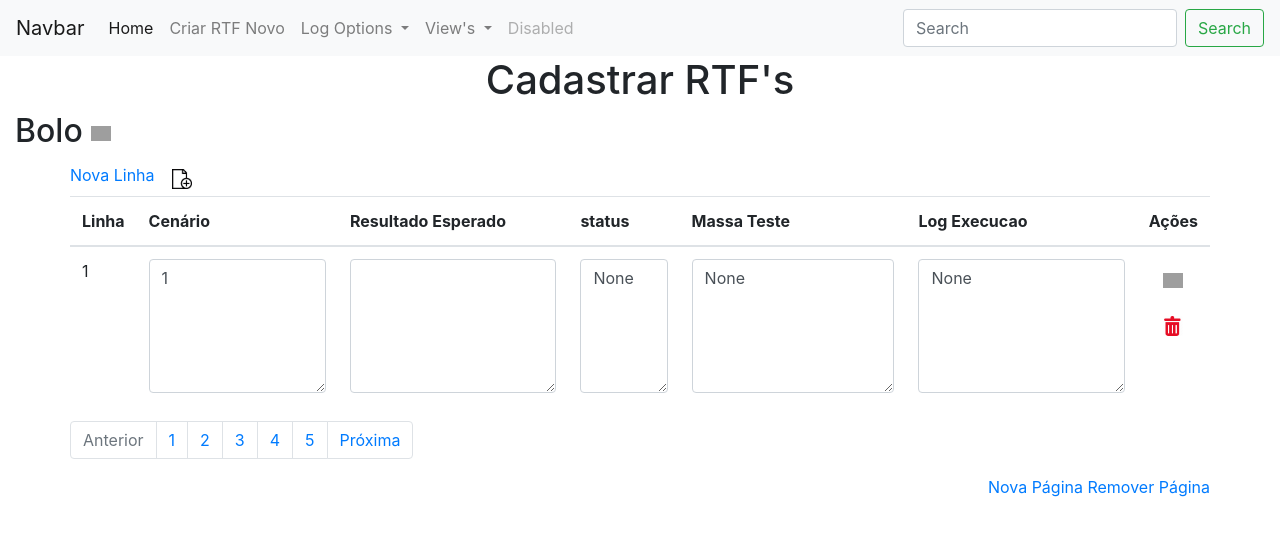
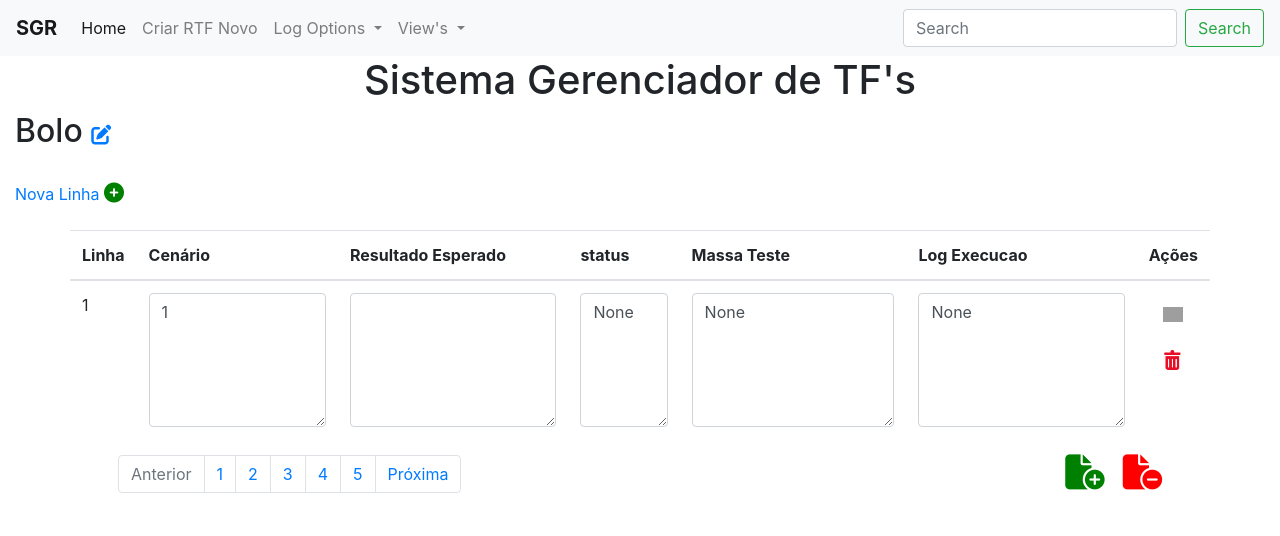
Before and after one commit to jhow-72/CRUD-RTFs, a Flask app: page /viewCenarios/1/1 in a window 1280 px wide. Shown: the top 536 px of the page. Run offline with Flask 2, Linux system fonts and the light colour scheme; data comes from the database, SQL or seed files in the repository; both versions use the stored data as it was after the commit; some libraries are stand-ins or nearby versions; grey boxes are pictures that could not be loaded.

Commit message:
mais mudanças esteticas na viewCenarios - também houve alguns ajustes no base.html

```diff
--- a/templates/base.html
+++ b/templates/base.html
@@ -8,7 +8,7 @@
 </head>
     <body>
         <nav class="navbar navbar-expand-lg navbar-light bg-light">
-            <a class="navbar-brand" href="#">Navbar</a>
+            <a class="navbar-brand" href="{{ url_for('index') }}" style="font-weight:700;">SGR</a>
             <button class="navbar-toggler" type="button" data-toggle="collapse" data-target="#navbarSupportedContent"
                     aria-controls="navbarSupportedContent" aria-expanded="false" aria-label="Toggle navigation">
                 <span class="navbar-toggler-icon"></span>
@@ -46,13 +46,7 @@
                         <div class="dropdown-menu" aria-labelledby="navbarDropdown">
                             <a class="dropdown-item" href="{{url_for('viewUsers')}}">View Users</a>
                             <a class="dropdown-item" href="{{ url_for('viewRTF')}}">View RTF's</a>
-                            <div class="dropdown-divider"></div>
-                            <a class="dropdown-item" href="#">Something else here</a>
                         </div>
-                    </li>
-
-                    <li class="nav-item">
-                        <a class="nav-link disabled" href="#" tabindex="-1" aria-disabled="true">Disabled</a>
                     </li>
                 </ul>
                 <form class="form-inline my-2 my-lg-0">
@@ -63,7 +57,7 @@
         </nav>
 
         <div class="container-fluid">
-            <h1 style="style=color:red;text-align:center;">Cadastrar RTF's</h1>
+            <h1 style="style=color:red;text-align:center;">Sistema Gerenciador de TF's</h1>
             {% block content %}{% endblock %}
         </div>
 
@@ -76,5 +70,6 @@
         <script src="https://cdn.jsdelivr.net/npm/bootstrap@4.3.1/dist/js/bootstrap.min.js"
                 integrity="sha384-JjSmVgyd0p3pXB1rRibZUAYoIIy6OrQ6VrjIEaFf/nJGzIxFDsf4x0xIM+B07jRM"
                 crossorigin="anonymous"></script>
+        <script src="https://kit.fontawesome.com/ad8740c044.js" crossorigin="anonymous"></script>
     </body>
 </html>
--- a/templates/viewCenarios.html
+++ b/templates/viewCenarios.html
@@ -9,14 +9,16 @@
         {% endif %}
     {% endwith %}
     <div>
-        <h2 id="nome_pagina">{{nome_pagina}} <a href="{{ url_for('editar_nome_pagina', id_rtf=id_rtf, pagina=pagina) }}"><img width="20px" src="{{url_for('static', filename='images/edit_pen')}}" /></a></h2>
+        <h2 id="nome_pagina">{{nome_pagina}} <a href="{{ url_for('editar_nome_pagina', id_rtf=id_rtf, pagina=pagina) }}"><i style="font-size: 20px" class="fa-solid fa-pen-to-square"></i></h2>
     </div>
+    <br>
+    <div class="col-xs-12">
+        <a href="{{url_for('add_cenario', id_rtf=id_rtf, pagina=pagina)}}">Nova Linha</a>
+        <a style="color: green; text-decoration:none !important; font-weight:700" href="{{url_for('new_line', id_rtf=id_rtf, pagina=pagina)}}"><i style="font-size: 20px" class="fa-solid fa-circle-plus"></i></a>
+    </div>
+    <br>
     <div class="container">
         <div class="row">
-            <div class="col-xs-12">
-                <a href="{{url_for('add_cenario', id_rtf=id_rtf, pagina=pagina)}}">Nova Linha</a>
-                <button class="btn"><a style="color: green; text-decoration:none !important; font-weight:700" href="{{url_for('new_line', id_rtf=id_rtf, pagina=pagina)}}"><img width="20px" src="{{url_for('static', filename='images/new_page.png')}}" /></a></button>
-            </div>
             <div class="col-xs-12">
                 <table class="table">
                     <thead>
@@ -47,7 +49,7 @@
                         {% endfor %}
                     </tbody>
                 </table>
-                <nav aria-label="..." style="display: inline;">
+                <nav aria-label="..." style="display: flex; justify-content: space-between; margin: 0 3rem;">
                     <ul class="pagination">
                         {% if pagina==1 %}
                             <li class="page-item disabled">
@@ -76,8 +78,9 @@
                         {% endif %}
                     </ul>
                     <div style="text-align: right;" >
-                        <a href="{{url_for('add_pagina', id_rtf=id_rtf, pagina_atual=pagina)}}">Nova Página</a>
-                        <a href="{{url_for('delete_pagina', id_rtf=id_rtf, pagina=pagina)}}">Remover Página</a>
+                        <a href="{{url_for('add_pagina', id_rtf=id_rtf, pagina_atual=pagina)}}"><i style="font-size: 35px; color: green" class="fa-solid fa-file-circle-plus"></i></i></a>
+                        &nbsp;&nbsp;
+                        <a href="{{url_for('delete_pagina', id_rtf=id_rtf, pagina=pagina)}}"><i style="font-size: 35px; color: red" class="fa-solid fa-file-circle-minus"></i></a></a>
                     </div>
                 </nav>
             </div>
```
Also changed, not shown: db.sqlite3, static/images/delete_page.png (added), static/images/new_line.png (added).
